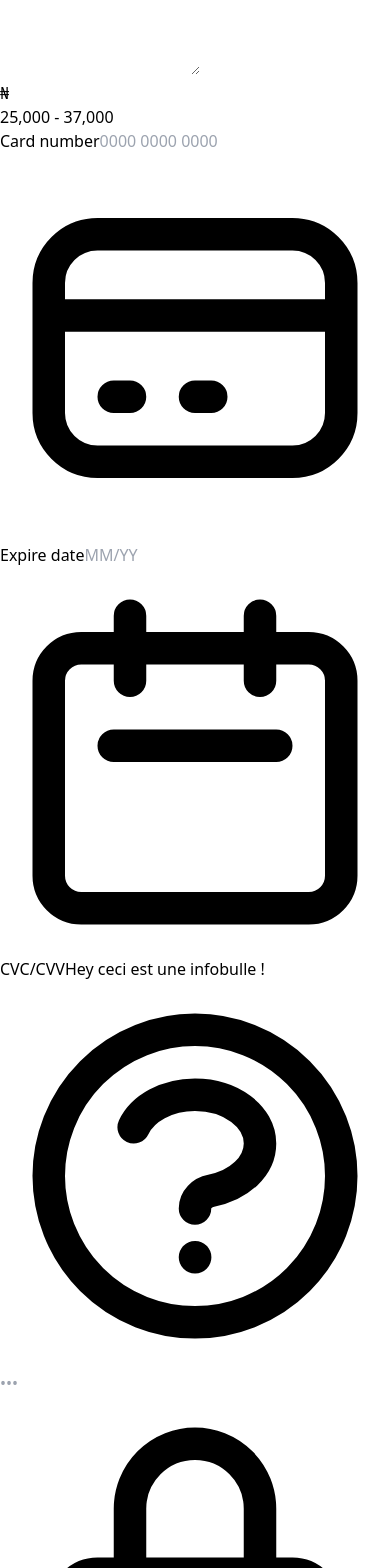
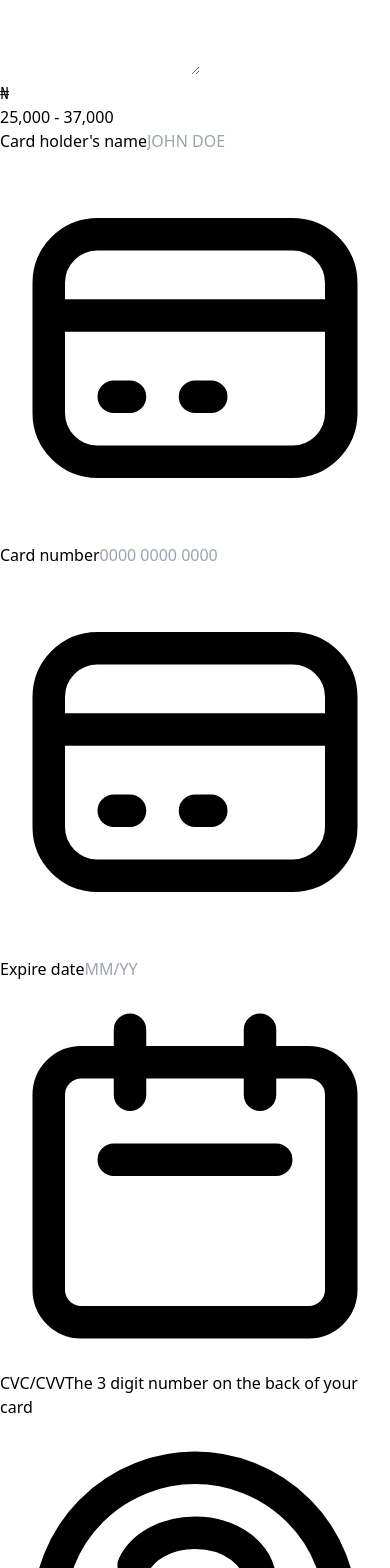
Before and after one commit to Weblanedev/surfnet, a React (Vite) app: page /billing in a window 390 px wide. Shown: the part 1040-2608 px from the top of the page. Built offline with nearby package versions, Linux system fonts and the light colour scheme.

Commit message:
feat: disable submit if card details are not filled

```diff
--- a/src/billing.tsx
+++ b/src/billing.tsx
@@ -1,4 +1,4 @@
-import { useState } from "react";
+import { MouseEventHandler, useEffect, useState } from "react";
 import { Link } from "react-router-dom";
 import { COUNTRIES_AND_STATES } from "./country-states";
 import { useModals } from "./useModal";
@@ -10,6 +10,47 @@ const Billing = () => {
   const [selectedCountry, setSelectedCountry] = useState<string>("");
   const [selectedState, setSelectedState] = useState<string>("");
 
+  // State to manage the disabled state of the button
+  const [isButtonDisabled, setIsButtonDisabled] = useState(true);
+
+  // State to manage form field values
+  const [cardHolderName, setCardHolderName] = useState("");
+  const [cardNumber, setCardNumber] = useState("");
+  const [expireDate, setExpireDate] = useState("");
+  const [cardCVC, setCardCVC] = useState("");
+
+  useEffect(() => {
+    // Function to check if all form fields are filled
+    const checkFormValidity = () => {
+      if (cardHolderName && cardNumber && expireDate && cardCVC) {
+        setIsButtonDisabled(false); // Enable the button if all fields are filled
+      } else {
+        setIsButtonDisabled(true); // Disable the button if any field is empty
+      }
+    };
+
+    checkFormValidity();
+  }, [cardHolderName, cardNumber, expireDate, cardCVC]);
+
+  // Event handlers to update form field values and check validity
+  const handleCardHolderNameChange = (
+    e: React.ChangeEvent<HTMLInputElement>
+  ) => {
+    setCardHolderName(e.target.value);
+  };
+
+  const handleCardNumberChange = (e: React.ChangeEvent<HTMLInputElement>) => {
+    setCardNumber(e.target.value);
+  };
+
+  const handleExpireDateChange = (e: React.ChangeEvent<HTMLInputElement>) => {
+    setExpireDate(e.target.value);
+  };
+
+  const handleCardCVCChange = (e: React.ChangeEvent<HTMLInputElement>) => {
+    setCardCVC(e.target.value);
+  };
+
   const handleCountryChange = (event: React.ChangeEvent<HTMLSelectElement>) => {
     setSelectedCountry(event.target.value);
     setSelectedState("");
@@ -17,6 +58,11 @@ const Billing = () => {
 
   const handleStateChange = (event: React.ChangeEvent<HTMLSelectElement>) => {
     setSelectedState(event.target.value);
+  };
+
+  const handleSubmit: MouseEventHandler<HTMLButtonElement> = (e) => {
+    e.preventDefault();
+    toggleShowInvoiceModal();
   };
 
   const showInvoice = useModals(["showInvoice"]);
@@ -153,13 +199,13 @@ const Billing = () => {
         </div>
       </section>
 
-      <section className="relative p-10 md:px-[130px] md:py-[130px] flex flex-col md:flex-row gap-8 items-center md:items-start w-full justify-center">
-        <div className="flex flex-col gap-8 items-start w-full justify-center md:pr-8 md:border-r">
-          <div className="flex flex-col gap-2.5 text-[#181616] items-start justify-center md:w-[720px]">
+      <section className="relative p-10 md:px-[130px] md:py-[130px] flex flex-col lg:flex-row gap-8 items-center lg:items-start w-full justify-center">
+        <div className="flex flex-col gap-8 items-start w-full justify-center lg:pr-8 lg:border-r">
+          <div className="flex flex-col gap-2.5 text-[#181616] items-start justify-center lg:w-[720px]">
             <h2 className="text-[32px] font-medium">Billing details</h2>
           </div>
 
-          <div className="w-full md:w-[720px]">
+          <div className="w-full lg:w-[720px]">
             <form className="mx-auto w-full flex flex-col gap-5">
               <div className="flex flex-col w-full gap-5 md:flex-row">
                 <input
@@ -264,7 +310,7 @@ const Billing = () => {
               />
             </form>
 
-            <div className="flex flex-col gap-5 mt-10 text-[#181616] items-start justify-center md:w-[720px]">
+            <div className="flex flex-col gap-5 mt-10 text-[#181616] items-start justify-center lg:w-[720px]">
               <h2 className="text-[32px] font-medium">Additional Details</h2>
 
               <textarea
@@ -281,39 +327,6 @@ const Billing = () => {
           <h4 className="font-bold text-[#a20401] leading-[28px]">
             PAYMENT DETAILS
           </h4>
-
-          {/* <div className="flex mt-[-5px] flex-col items-center justify-center w-full">
-            <div className="flex items-center justify-between py-[15px] w-full border-b">
-              <h4 className="text-[#707070] font-medium text-[13px]">
-                PRODUCT
-              </h4>
-              <h4 className="text-[#707070] font-medium text-[13px]">
-                SUBTOTAL
-              </h4>
-            </div>
-            <div className="flex items-center justify-between py-[15px] w-full border-b">
-              <h4 className="text-[#161616] font-medium text-[16px]">
-                Cabinet Wall Mounted × 1
-              </h4>
-              <h4 className="text-[#161616] font-medium text-[16px]">
-                $199.00
-              </h4>
-            </div>
-            <div className="flex items-center justify-between py-[15px] w-full border-b">
-              <h4 className="text-[#707070] font-medium text-[13px]">
-                SUBTOTAL
-              </h4>
-              <h4 className="text-[#161616] font-medium text-[16px]">
-                $199.00
-              </h4>
-            </div>
-            <div className="flex items-center justify-between py-[15px] w-full border-b">
-              <h4 className="text-[#707070] font-medium text-[13px]">TOTAL</h4>
-              <h4 className="text-[#a20401] font-medium text-[16px]">
-                $199.00
-              </h4>
-            </div>
-          </div> */}
 
           <div className="flex flex-col items-start justify-center w-full gap-5">
             <p className="text-[#707070] font-normal text-[13px]">
@@ -341,15 +354,20 @@ const Billing = () => {
                 required
               />
             </div>
+          </div>
 
-            <form className="flex flex-wrap gap-3 w-full">
+          <form>
+            <div className="flex flex-wrap gap-3 w-full">
               <label className="relative w-full flex flex-col">
-                <span className="font-bold mb-3">Card number</span>
+                <span className="font-bold mb-3">Card holder's name</span>
                 <input
                   className="rounded-md peer pl-12 pr-2 py-2 border-2 border-gray-200 placeholder-gray-300"
                   type="text"
-                  name="card_number"
-                  placeholder="0000 0000 0000"
+                  name="card_holders_name"
+                  placeholder="JOHN DOE"
+                  required
+                  value={cardHolderName}
+                  onChange={handleCardHolderNameChange}
                 />
                 <svg
                   xmlns="http://www.w3.org/2000/svg"
@@ -367,13 +385,44 @@ const Billing = () => {
                 </svg>
               </label>
 
-              <label className="relative flex-1 flex flex-col">
+              <label className="relative w-full flex flex-col">
+                <span className="font-bold mb-3">Card number</span>
+                <input
+                  className="rounded-md peer pl-12 pr-2 py-2 border-2 border-gray-200 placeholder-gray-300"
+                  type="text"
+                  name="card_number"
+                  required
+                  placeholder="0000 0000 0000"
+                  value={cardNumber}
+                  onChange={handleCardNumberChange}
+                />
+                <svg
+                  xmlns="http://www.w3.org/2000/svg"
+                  className="absolute bottom-0 left-0 -mb-0.5 transform translate-x-1/2 -translate-y-1/2 text-black peer-placeholder-shown:text-gray-300 h-6 w-6"
+                  fill="none"
+                  viewBox="0 0 24 24"
+                  stroke="currentColor"
+                >
+                  <path
+                    stroke-linecap="round"
+                    stroke-linejoin="round"
+                    stroke-width="2"
+                    d="M3 10h18M7 15h1m4 0h1m-7 4h12a3 3 0 003-3V8a3 3 0 00-3-3H6a3 3 0 00-3 3v8a3 3 0 003 3z"
+                  />
+                </svg>
+              </label>
+
+              <div className="w-full flex gap-5 flex-col lg:flex-row">
+                <label className="relative w-full lg:flex-1 flex flex-col">
                   <span className="font-bold mb-3">Expire date</span>
                   <input
                     className="rounded-md peer pl-12 pr-2 py-2 border-2 border-gray-200 placeholder-gray-300"
                     type="text"
                     name="expire_date"
+                    required
                     placeholder="MM/YY"
+                    value={expireDate}
+                    onChange={handleExpireDateChange}
                   />
                   <svg
                     xmlns="http://www.w3.org/2000/svg"
@@ -391,12 +440,12 @@ const Billing = () => {
                   </svg>
                 </label>
 
-              <label className="relative flex-1 flex flex-col">
+                <label className="relative w-full lg:flex-1 flex flex-col">
                   <span className="font-bold flex items-center gap-3 mb-3">
                     CVC/CVV
                     <span className="relative group">
                       <span className="hidden group-hover:flex justify-center items-center px-2 py-1 text-xs absolute -right-2 transform translate-x-full -translate-y-1/2 w-max top-1/2 bg-black text-white">
-                      Hey ceci est une infobulle !
+                        The 3 digit number on the back of your card
                       </span>
                       <svg
                         xmlns="http://www.w3.org/2000/svg"
@@ -418,7 +467,10 @@ const Billing = () => {
                     className="rounded-md peer pl-12 pr-2 py-2 border-2 border-gray-200 placeholder-gray-300"
                     type="text"
                     name="card_cvc"
+                    required
                     placeholder="&bull;&bull;&bull;"
+                    value={cardCVC}
+                    onChange={handleCardCVCChange}
                   />
                   <svg
                     xmlns="http://www.w3.org/2000/svg"
@@ -435,15 +487,15 @@ const Billing = () => {
                     />
                   </svg>
                 </label>
-            </form>
+              </div>
+            </div>
 
-            <p className="text-[#707070] mt-[-15px] font-normal text-[13px]">
+            <p className="text-[#707070] mt-[20px] font-normal text-[13px]">
               Note: Fee charged is decided by the specific type service, and
               based on service demand. It may be lesser or higher.
             </p>
-          </div>
 
-          <h4 className="font-bold text-[#a20401] leading-[28px]">
+            <h4 className="font-bold text-[#a20401] mt-[20px] leading-[28px]">
               PAYMENT METHODS
             </h4>
 
@@ -459,9 +511,9 @@ const Billing = () => {
             </div>
 
             <p className="text-[#161616] font-normal text-[16px] text-left">
-            Your personal data will be used to process your order, support your
-            experience throughout this website, and for other purposes described
-            in our{" "}
+              Your personal data will be used to process your order, support
+              your experience throughout this website, and for other purposes
+              described in our{" "}
               <Link
                 to="/privacy-policy"
                 className="text-[#a20401] cursor-pointer"
@@ -472,11 +524,13 @@ const Billing = () => {
 
             <button
               type="submit"
-            className="text-base font-medium text-white bg-green-500 rounded-md md:rounded-md px-7 md:px-12 py-[15px] hover:bg-green-600 w-full mt-[22px] transition-colors"
-            onClick={toggleShowInvoiceModal}
+              disabled={isButtonDisabled}
+              className="text-base font-medium text-white bg-green-500 rounded-md md:rounded-md px-7 md:px-12 py-[15px] hover:bg-green-600 w-full mt-[22px] transition-colors disabled:opacity-50 disabled:cursor-not-allowed"
+              onClick={handleSubmit}
             >
               Place Order
             </button>
+          </form>
         </div>
       </section>
 
```
Lines whose indentation alone changed are shown as unchanged.
